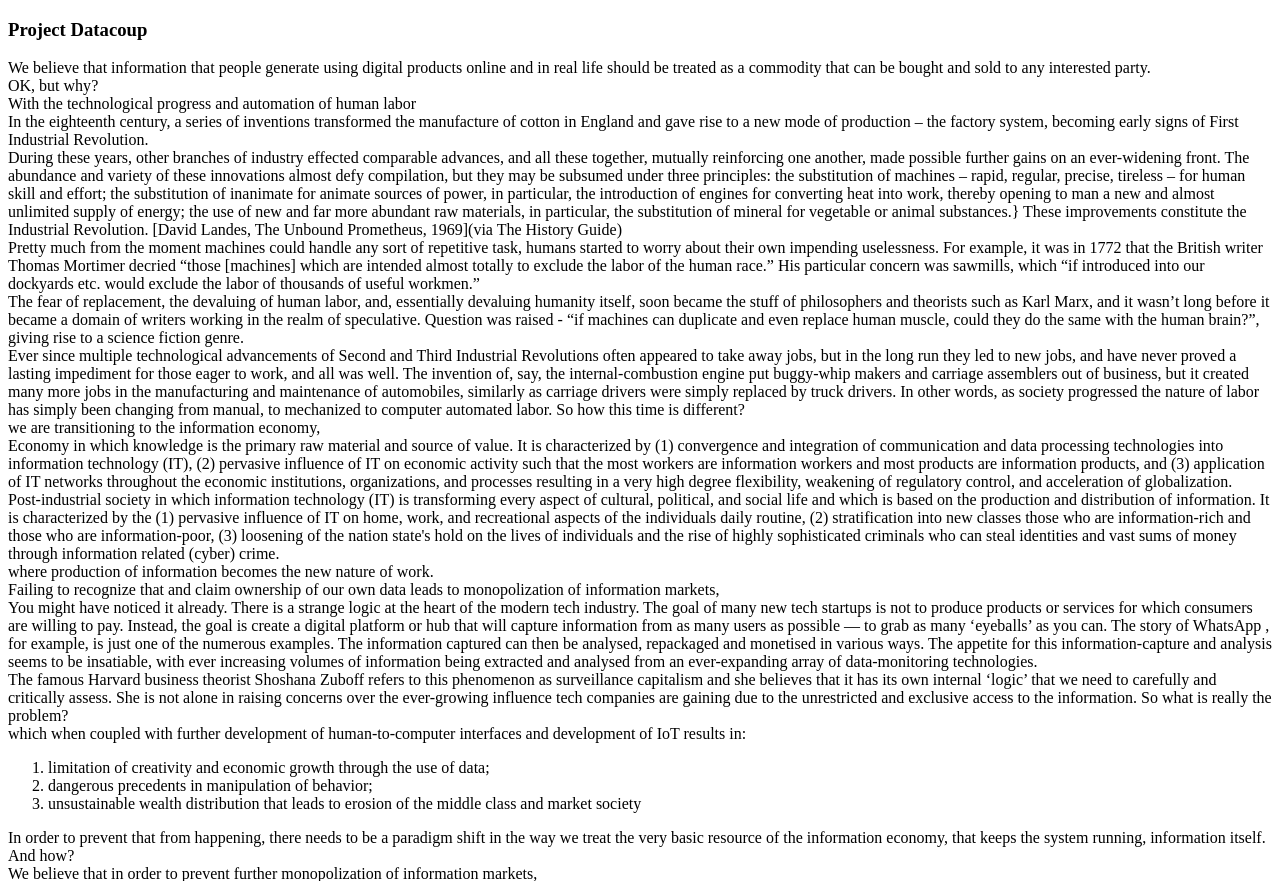
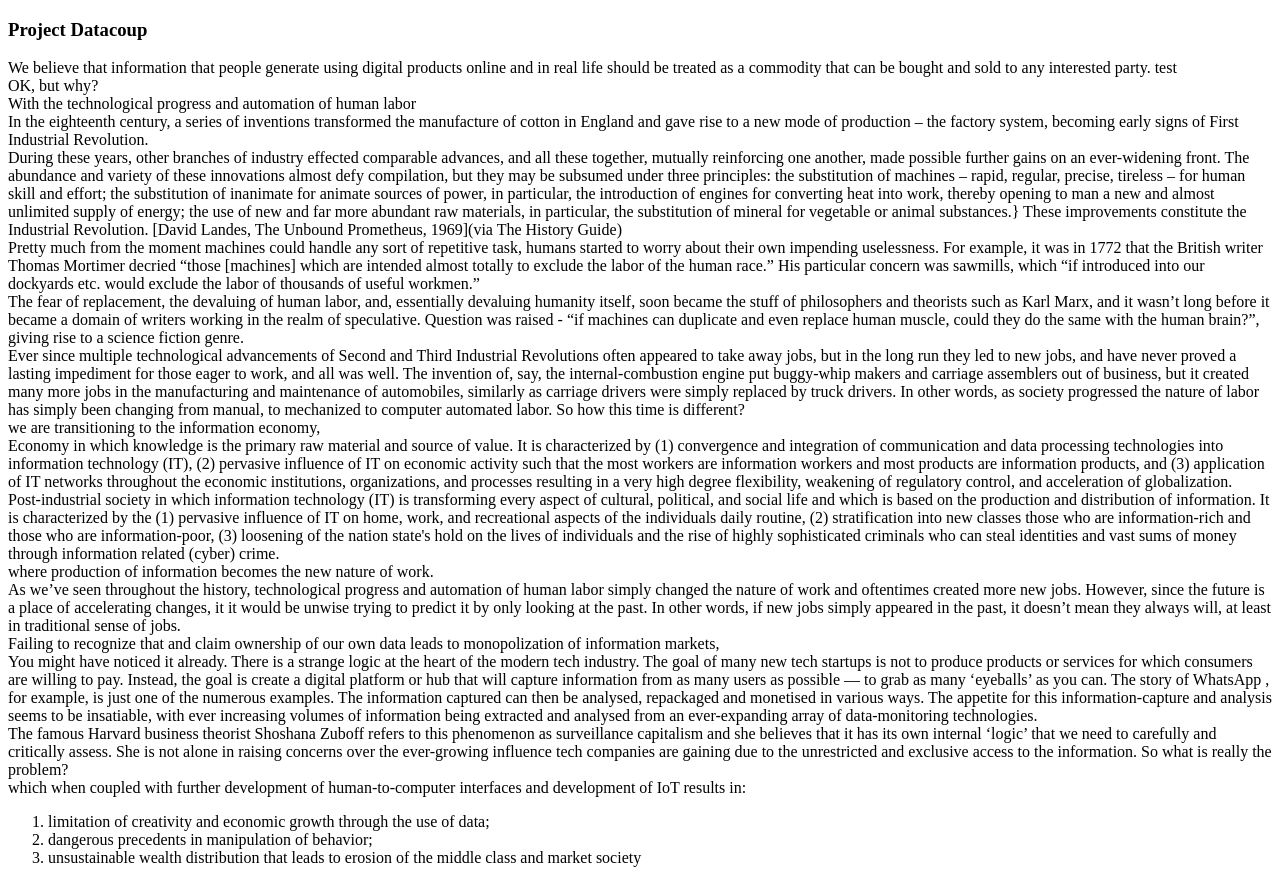
Before and after one commit to freele/datacoup, a Node project: template views/index.jade in a window 1280 px wide. Shown: the top 881 px of the page. Run offline with Node 20 templates, Linux system fonts and the light colour scheme; the template is opened without the code that fills it, so the values that code supplies are empty.

Commit message:
Content in progress

```diff
--- a/views/content/level0.jade
+++ b/views/content/level0.jade
@@ -1,6 +1,6 @@
 .contentLevel0
   div
-    | We believe that information that people generate using digital products online and in real life should be treated as a commodity that can be bought and sold to any interested party.
+    | We believe that information that people generate using digital products online and in real life should be treated as a commodity that can be bought and sold to any interested party. test
 
   div
     | OK, but
--- a/views/content/level1_why.jade
+++ b/views/content/level1_why.jade
@@ -28,7 +28,10 @@
       //- a http://www.businessdictionary.com/definition/information-society.html#ixzz46FwytAVj
     | where
     //- _TODO add text and link here
-    | production of information becomes the new nature of work.
+    span.expandable(onclick='expandCat("#l2_info_new_work")') production of information becomes the new nature of work.
+    #l2_info_new_work.contentLevel2
+      div As we’ve seen throughout the history, technological progress and automation of human labor simply changed the nature of work and oftentimes created more new jobs. However, since the future is a place of accelerating changes, it it would be unwise trying to predict it by only looking at the past. In other words, if new jobs simply appeared in the past, it doesn’t mean they always will, at least in traditional sense of jobs.
+
 
   div
     | Failing to recognize that and claim ownership of our own data leads to
```
Also changed, not shown: assets/css/master.styl (+13 -11 lines).
